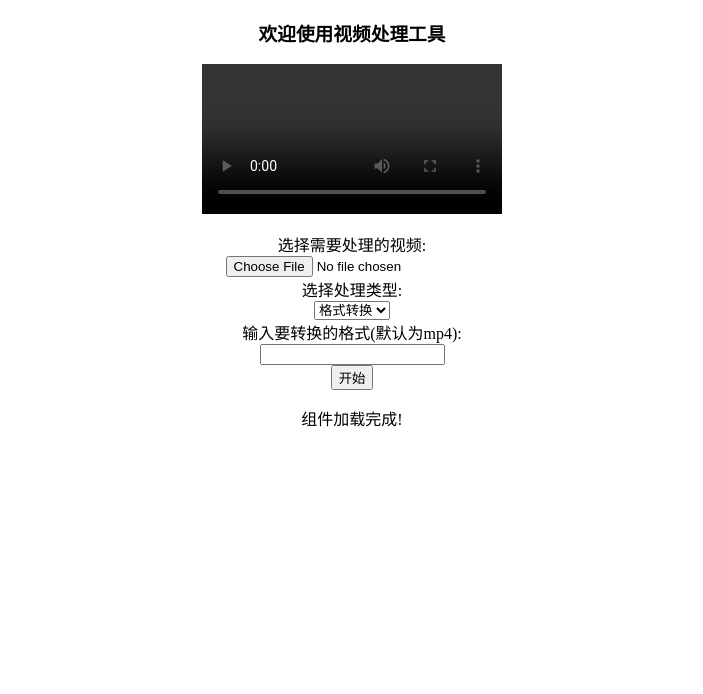
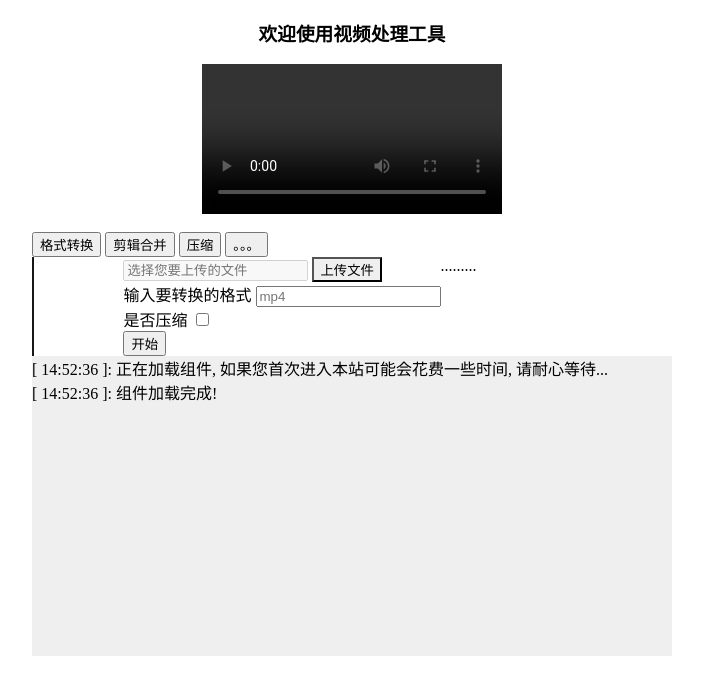
Before and after one commit to lvboda/video-tools, a website with bundled scripts: page public/index.html in a window 1280 px wide. Shown: the whole page, without its empty margins (288-991 px from the left). Built offline with nearby package versions, Linux system fonts and the light colour scheme; files whose address does not match are found by name; what @ffmpeg/ffmpeg would draw is missing.

Commit message:
feat(*): Improve the page style

```diff
--- a/package.json
+++ b/package.json
@@ -15,6 +15,10 @@
     "vite": "^3.1.8"
   },
   "dependencies": {
-    "@ffmpeg/ffmpeg": "^0.11.5"
+    "@ffmpeg/ffmpeg": "^0.11.5",
+    "@types/bootstrap": "^5.2.5",
+    "@types/jquery": "^3.5.14",
+    "bootstrap": "^5.2.2",
+    "jquery": "^3.6.1"
   }
 }
--- a/public/index.html
+++ b/public/index.html
@@ -4,33 +4,167 @@
     <meta charset="UTF-8" />
     <meta http-equiv="X-UA-Compatible" content="IE=edge" />
     <meta name="viewport" content="width=device-width, initial-scale=1.0" />
-    <script type="module" src="../src/main.ts" defer></script>
+    <link rel="stylesheet" href="../src/index.css" />
+    <script type="module" src="../src/index.ts" defer></script>
     <title>video-tools</title>
-    <style>
-      html,
-      body {
-        margin: 0;
-        width: 100%;
-        height: 100%;
-      }
-      body {
-        display: flex;
-        flex-direction: column;
-        align-items: center;
-      }
-    </style>
   </head>
   <body>
     <h3>欢迎使用视频处理工具</h3>
     <video id="video" controls></video><br />
-    选择需要处理的视频: <input type="file" id="upload" />
-    选择处理类型:
-    <select aria-label="Default select example" id="operate-type">
-      <option selected value="0">格式转换</option>
-    </select>
-    输入要转换的格式(默认为mp4): <input id="suffix" type="text">
-    <button id="button">开始</button>
-    <a id="download" style="display: none;">下载</a>
-    <p id="message"></p>
+    <a id="download" style="display: none">下载</a>
+    <div class="d-flex align-items-start shadow p-3 rounded" style="width: 50%">
+      <div
+        class="nav flex-column nav-pills me-3"
+        id="v-pills-tab"
+        role="tablist"
+        aria-orientation="vertical"
+      >
+        <button
+          class="nav-link active"
+          id="v-pills-home-tab"
+          data-bs-toggle="pill"
+          data-bs-target="#v-pills-home"
+          type="button"
+          role="tab"
+          aria-controls="v-pills-home"
+          aria-selected="true"
+          onclick="cutTab(0)"
+        >
+          格式转换
+        </button>
+        <button
+          class="nav-link"
+          id="v-pills-profile-tab"
+          data-bs-toggle="pill"
+          data-bs-target="#v-pills-profile"
+          type="button"
+          role="tab"
+          aria-controls="v-pills-profile"
+          aria-selected="false"
+          onclick="cutTab(1)"
+        >
+          剪辑合并
+        </button>
+        <button
+          class="nav-link"
+          id="v-pills-messages-tab"
+          data-bs-toggle="pill"
+          data-bs-target="#v-pills-messages"
+          type="button"
+          role="tab"
+          aria-controls="v-pills-messages"
+          aria-selected="false"
+          onclick="cutTab(2)"
+        >
+          压缩
+        </button>
+        <button
+          class="nav-link"
+          id="v-pills-settings-tab"
+          data-bs-toggle="pill"
+          data-bs-target="#v-pills-settings"
+          type="button"
+          role="tab"
+          aria-controls="v-pills-settings"
+          aria-selected="false"
+          onclick="cutTab(3)"
+        >
+          。。。
+        </button>
+      </div>
+      <div
+        class="d-flex tab-content"
+        id="v-pills-tabContent"
+        style="
+          width: 80%;
+          height: 100%;
+          border-left: 2px solid #171717;
+          padding-left: 10px;
+          display: flex;
+          justify-content: center;
+        "
+      >
+        <div
+          class="tab-pane fade show active"
+          id="v-pills-home"
+          role="tabpanel"
+          aria-labelledby="v-pills-home-tab"
+        >
+          <input id="upload" type="file" style="display: none" onchange="document.getElementById('upload-file-name').value = event.target.files[0].name" />
+          <div class="input-group">
+            <input
+              id="upload-file-name"
+              type="text"
+              class="form-control"
+              placeholder="选择您要上传的文件"
+              disabled
+            />
+            <span class="input-group-btn">
+              <button
+                class="btn btn-primary"
+                type="button"
+                onclick="document.getElementById('upload').click()"
+                style="border-top-left-radius: 0; border-bottom-left-radius: 0;"
+              >
+                上传文件
+              </button>
+            </span>
+          </div>
+          <div class="d-grid gap-2 mt-3 mb-3">
+            输入要转换的格式
+            <input
+              id="suffix"
+              type="text"
+              class="form-control"
+              placeholder="mp4"
+            />
+          </div>
+          <div class="form-check form-switch">
+            <label class="form-check-label" for="flexSwitchCheckChecked">是否压缩</label>
+            <input class="form-check-input" type="checkbox" id="flexSwitchCheckChecked">
+            </div>
+          <div class="d-grid gap-2 mt-3 mb-3">
+            <button id="button" class="btn btn-primary">开始</button>
+          </div>
+        </div>
+        <div
+          class="tab-pane fade"
+          id="v-pills-profile"
+          role="tabpanel"
+          aria-labelledby="v-pills-profile-tab"
+        >
+          ...
+        </div>
+        <div
+          class="tab-pane fade"
+          id="v-pills-messages"
+          role="tabpanel"
+          aria-labelledby="v-pills-messages-tab"
+        >
+          ...
+        </div>
+        <div
+          class="tab-pane fade"
+          id="v-pills-settings"
+          role="tabpanel"
+          aria-labelledby="v-pills-settings-tab"
+        >
+          ...
+        </div>
+      </div>
+    </div>
+    <div
+      id="log"
+      class="card shadow p-3 rounded"
+      style="width: 50%; height: 300px; background: #efefef; overflow-y: scroll"
+    ></div>
   </body>
+  <script>
+    function cutTab(type) {
+        document.getElementById("download").style.display = "none";
+        document.getElementById("upload").value = "";
+        document.getElementById('upload-file-name').value = "";
+        window.operateType = type;
+    }
+  </script>
 </html>
--- /dev/null
+++ b/src/index.css
@@ -0,0 +1,13 @@
+@import "bootstrap/dist/css/bootstrap.min.css";
+
+html,
+body {
+  margin: 0;
+  width: 100%;
+  height: 100%;
+}
+body {
+  display: flex;
+  flex-direction: column;
+  align-items: center;
+}
--- /dev/null
+++ b/src/index.ts
@@ -0,0 +1,36 @@
+import $ from "jquery";
+import 'bootstrap/dist/js/bootstrap.min.js'
+
+import { loadFFmpeg, dispatchOperate } from "@/utils/ffmpeg";
+import { pushLog } from "@/utils/log";
+
+var operateType = 0;
+
+const videoEl = $("#video");
+const uploadEl = $("#upload");
+const suffixEl = $("#suffix");
+const buttonEl = $("#button");
+const downloadEl = $("#download");
+
+buttonEl.on("click", async () => {
+    const file = uploadEl.prop('files')[0];
+    const suffix = suffixEl.val()
+    if (!file) {
+        pushLog("请选择要处理的文件!");
+        return;
+    }
+    pushLog("文件处理中, 请稍后...");
+    const href = await dispatchOperate(operateType, file, suffix);
+    downloadEl.attr("href", href);
+    downloadEl.attr("download", `test.${suffix}`);
+    downloadEl.show();
+    pushLog("文件处理完成!");
+});
+
+async function bootstrap() {
+    pushLog("正在加载组件, 如果您首次进入本站可能会花费一些时间, 请耐心等待...");
+    await loadFFmpeg();
+    pushLog("组件加载完成!");
+}
+
+bootstrap();
--- a/src/main.ts
+++ /dev/null
@@ -1,33 +0,0 @@
-import { OPERATE_TYPE, loadFFmpeg, dispatchOperate } from "@/utils/ffmpeg";
-
-const videoEl = document.getElementById("video") as HTMLVideoElement;
-const uploadEl = document.getElementById("upload") as HTMLInputElement;
-const selectEl = document.getElementById("operate-type") as HTMLSelectElement;
-const suffixEl = document.getElementById("suffix") as HTMLInputElement;
-const buttonEl = document.getElementById("button");
-const downloadEl = document.getElementById("download");
-const messageEl = document.getElementById("message");
-
-buttonEl.addEventListener("click", async () => {
-    const file = uploadEl.files[0];
-    const type = Number(selectEl.options[selectEl.selectedIndex].value);
-    const suffix = suffixEl.value.trim();
-    if (!file) {
-        messageEl.innerHTML = "请选择要处理的文件!";
-        return;
-    }
-    messageEl.innerHTML = "文件处理中, 请稍后...";
-    const href = await dispatchOperate(type, file, suffix);
-    downloadEl.setAttribute("href", href);
-    downloadEl.setAttribute("download", `test.${suffix}`);
-    downloadEl.style.display = "block";
-    messageEl.innerHTML = "文件处理完成!";
-});
-
-async function bootstrap() {
-    messageEl.innerText = "正在加载组件, 如果您首次进入本页面可能会花费一些时间, 请耐心等待...";
-    await loadFFmpeg();
-    messageEl.innerText = "组件加载完成!";
-}
-
-bootstrap();
--- a/src/utils/ffmpeg.ts
+++ b/src/utils/ffmpeg.ts
@@ -1,6 +1,7 @@
 import { createFFmpeg, fetchFile } from "@ffmpeg/ffmpeg";
 
 import createURL from '@/utils/create-URL';
+import invokeWithErrorHandler from "@/utils/invoke-with-error-handler";
 
 import type { FFmpeg } from "@ffmpeg/ffmpeg";
 
@@ -18,6 +19,7 @@ function registerOperate() {
 registerOperate();
 
 async function formatConvert(suffix: string) {
+    suffix = suffix.trim();
     if (!suffix) suffix = "mp4";
     await ffmpeg.run(
         "-i",
@@ -34,13 +36,15 @@ async function formatConvert(suffix: string) {
 }
 
 export async function loadFFmpeg() {
-    if (!ffmpeg) ffmpeg = createFFmpeg({log: true});
+    if (!ffmpeg) ffmpeg = createFFmpeg({ log: true });
     if (!ffmpeg.isLoaded()) await ffmpeg.load();
 
     return ffmpeg;
 }
 
 export async function dispatchOperate(oType: OPERATE_TYPE, file: File, ...params: any) {
-    ffmpeg.FS("writeFile", "input", await fetchFile(file));
-    return operateMap.get(oType)?.(...params);
+    return await invokeWithErrorHandler(async () => {
+        ffmpeg.FS("writeFile", "input", await fetchFile(file));
+        return operateMap.get(oType)?.(...params);
+    }, [ oType, file, ...params ]);
 }
--- /dev/null
+++ b/src/utils/invoke-with-error-handler.ts
@@ -0,0 +1,14 @@
+import { LOG_TYPE, pushLog } from "@/utils/log";
+
+async function invokeWithErrorHandler(cb: Function, args: any[]) {
+    let res = null;
+    try {
+       res = await cb?.(...args);
+    } catch(err) {
+        pushLog("处理过程中发生错误，请检查您的操作是否有误，错误信息如下", LOG_TYPE.ERROR);
+        pushLog(err, LOG_TYPE.ERROR);
+    }
+    return res;
+}
+
+export default invokeWithErrorHandler;
--- /dev/null
+++ b/src/utils/log.ts
@@ -0,0 +1,21 @@
+import $ from "jquery";
+
+export enum LOG_TYPE {
+    INFO = "info",
+    ERROR = "error",
+}
+
+export function pushLog(msg: string, type?: LOG_TYPE) {
+    const date = new Date();
+    const time = `[ ${date.getHours()}:${date.getMinutes()}:${date.getSeconds()} ]: `
+    const dom = $(`<div>${time}</div>`);
+    const content = $(`<span>${msg}</span>`);
+    if (type === LOG_TYPE.ERROR) content.css("color", "red");
+    dom.append(content);
+    $("#log").append(dom);
+    $('#log').scrollTop($('#log').prop("scrollHeight"));
+}
+
+export function clearLog() {
+    $("#log").val("");
+}
```
Also changed, not shown: 1 other file.
